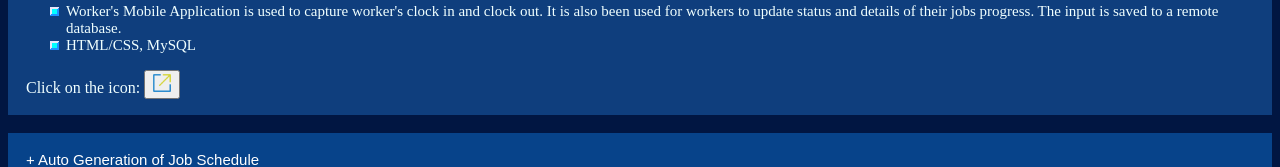
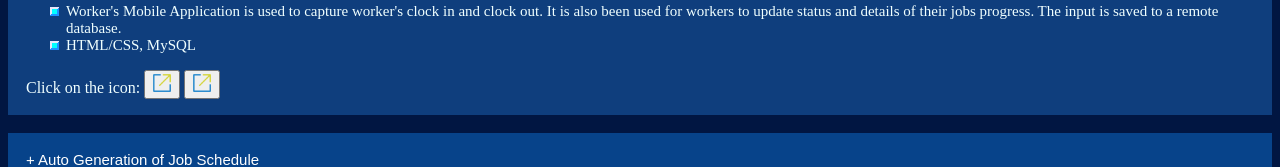
Before and after one commit to zalikhazaidi/zalikhazaidi.github.io, a plain HTML site: page project.html in a window 1280 px wide. Both pictures are taken after a click on the button "+ Worker's Mobile Web Application". Shown: the part 296-463 px from the top of the page. Drawn offline with Linux system fonts and the light colour scheme.

Commit message:
Update project.html

```diff
--- a/project.html
+++ b/project.html
@@ -67,6 +67,10 @@ ul {
   <a href="https://app.ews2u.com:52221/pestpro/webapps/UI_TestTechnicianHygieneItemDetails.php">
         <img src="4157532.png" height="20" size="20" alt="Johnson Pond">
 </a>
+</button>
+
+  <button type="submit">
+        <img src="4157532.png" height="20" size="20" alt="Johnson Pond"  onclick=" window.open('Resume_WanZalikha.pdf','_blank')">
 </button>
 </p>
 </div>
```
